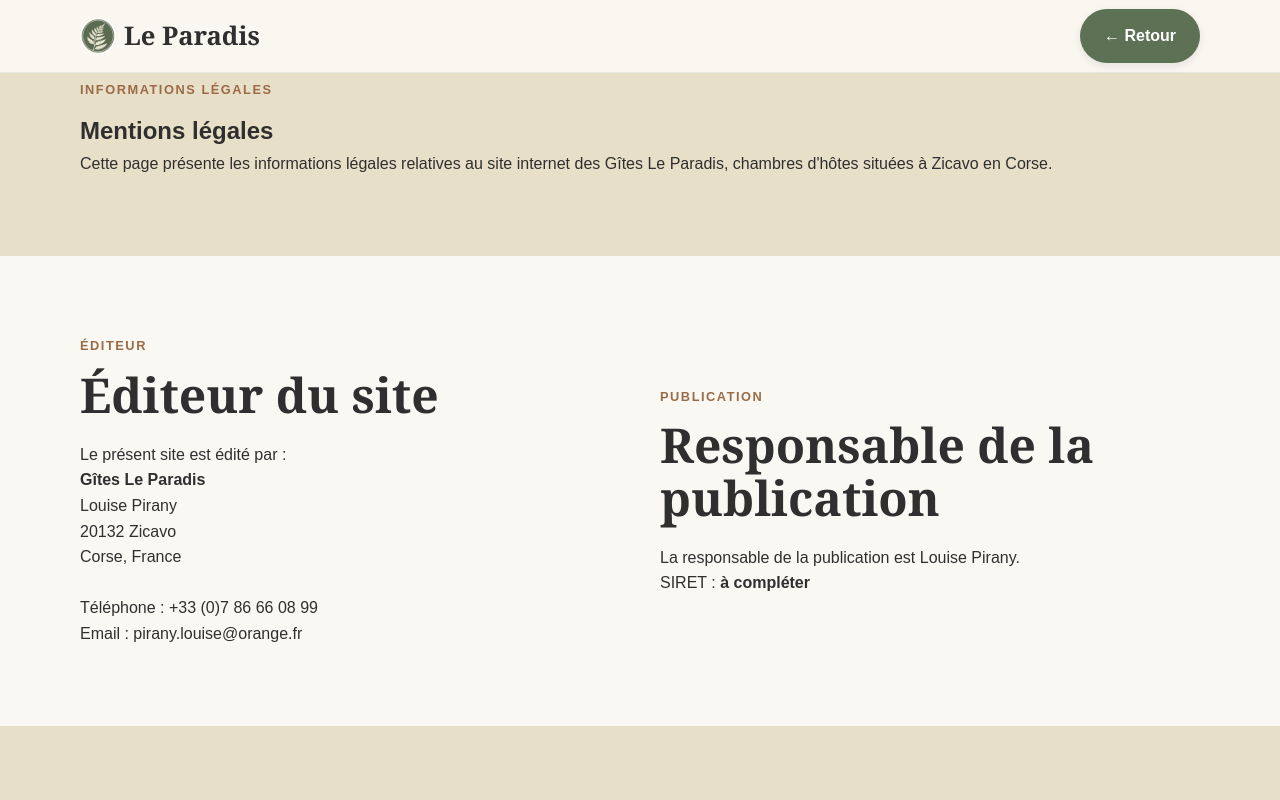
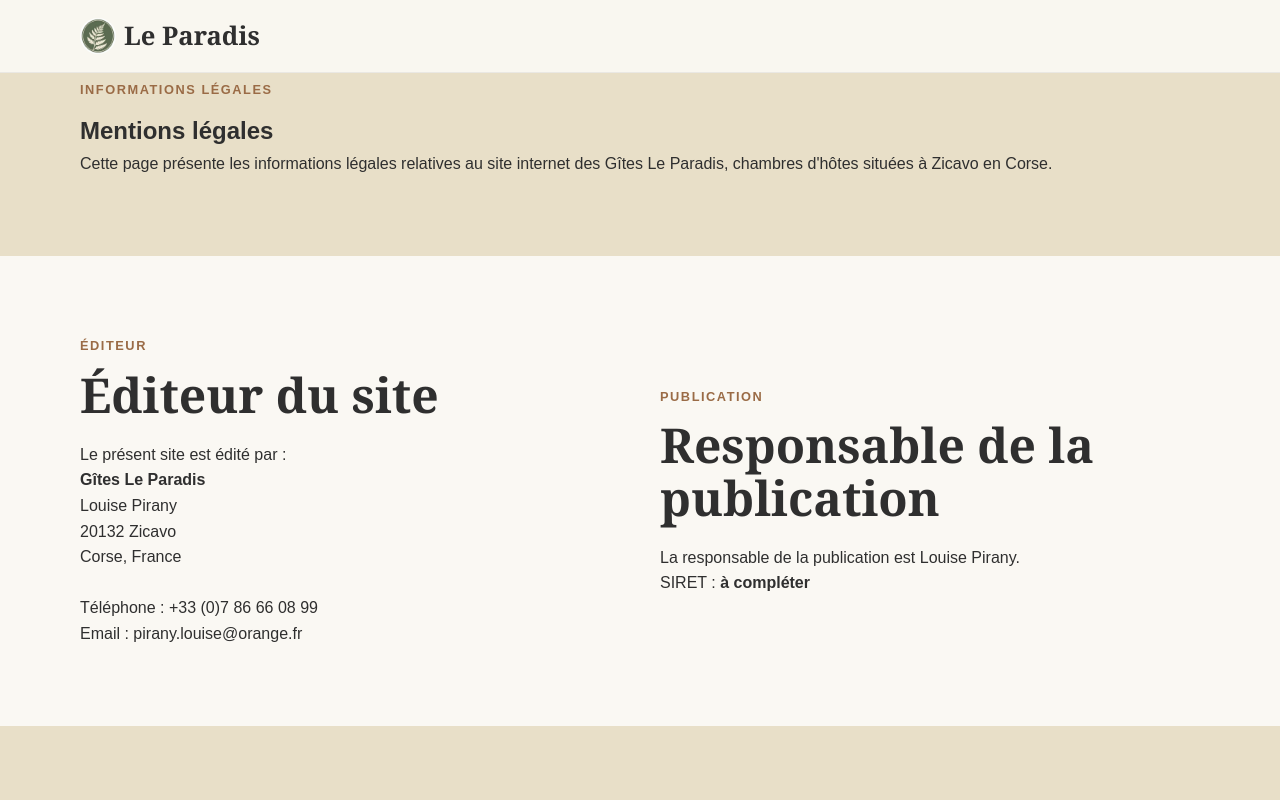
Before and after one commit to Lo1176/le-paradis-zicavo, a plain HTML site: page mentions-legales.html in a window 1280 px wide. Shown: the top 800 px of the page. Drawn offline with Linux system fonts and the light colour scheme.

Commit message:
remove return btn

```diff
--- a/mentions-legales.html
+++ b/mentions-legales.html
@@ -26,15 +26,12 @@
                 <img src="images/logo/logo-le-paradis.webp" alt="" aria-hidden="true">
                 <span>Le Paradis</span>
             </a>
-
-            <a href="index.html#accueil" class="btn btn-primary">← Retour</a>
         </div>
     </header>
 
     <main>
         <section class="section section-alt">
             <div class="container">
-                <!-- <a href="index.html#accueil" class="btn btn-secondary">← Retour</a> -->
 
                 <p class="eyebrow">Informations légales</p>
                 <h1>Mentions légales</h1>
```
